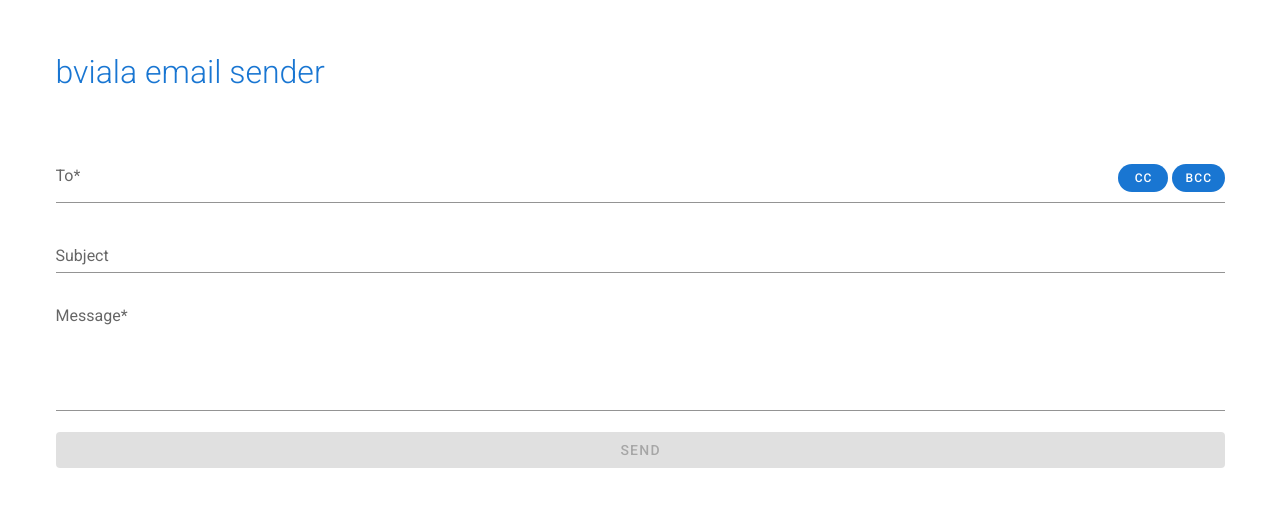
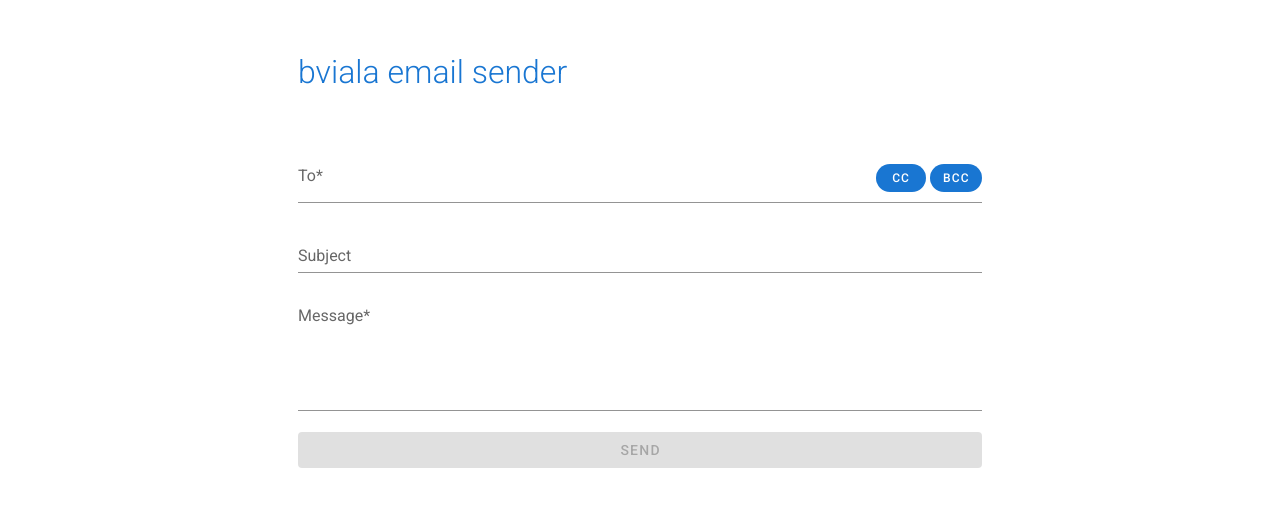
Before and after one commit to bviala/nnnco-test, a Vue app: page / in a window 1280 px wide. Shown: the top 506 px of the page. Built offline with nearby package versions, Linux system fonts and the light colour scheme.

Commit message:
reduce app max width

```diff
--- a/src/components/EmailSender.vue
+++ b/src/components/EmailSender.vue
@@ -1,5 +1,5 @@
 <template>
-  <v-container class="px-5">
+  <v-container class="px-5 container">
     <v-row>
         <h1 class="primary--text font-weight-light">
           bviala email sender
@@ -242,4 +242,7 @@ export default {
     margin-top: 1.5em;
     margin-bottom: 1.5em;
   }
+  .container {
+    max-width: 700px;
+  }
 </style>
```
